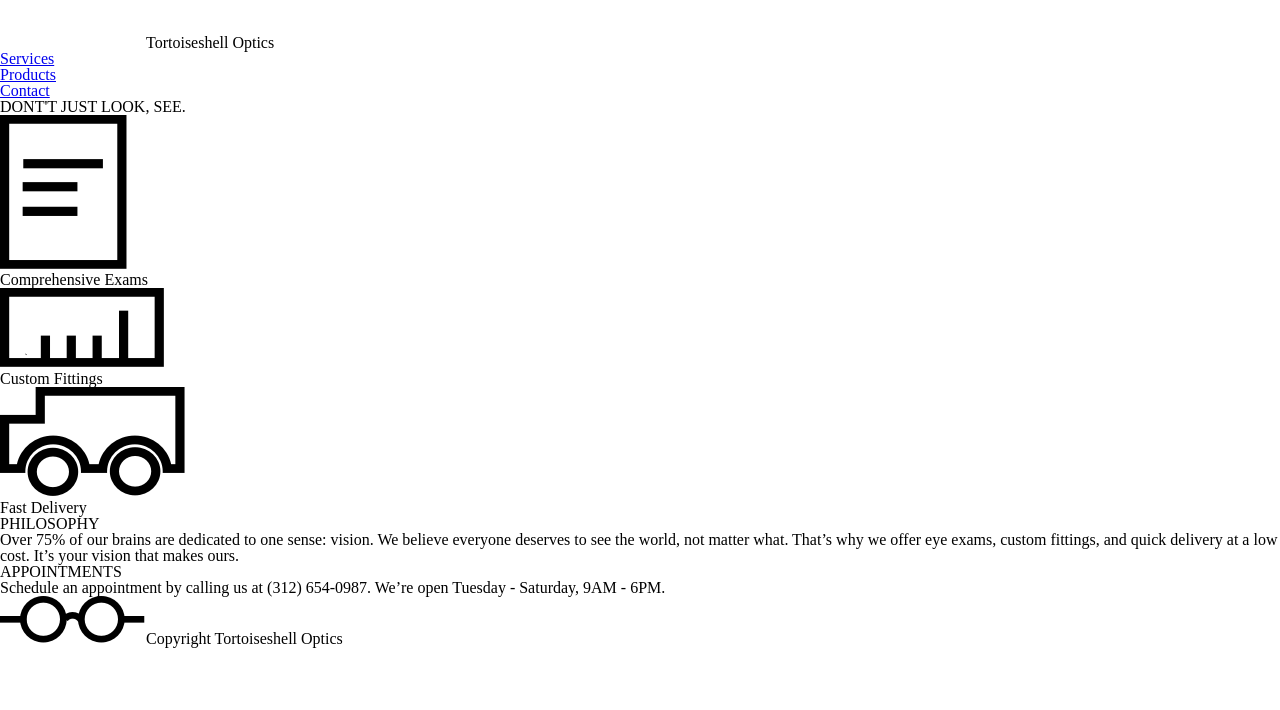
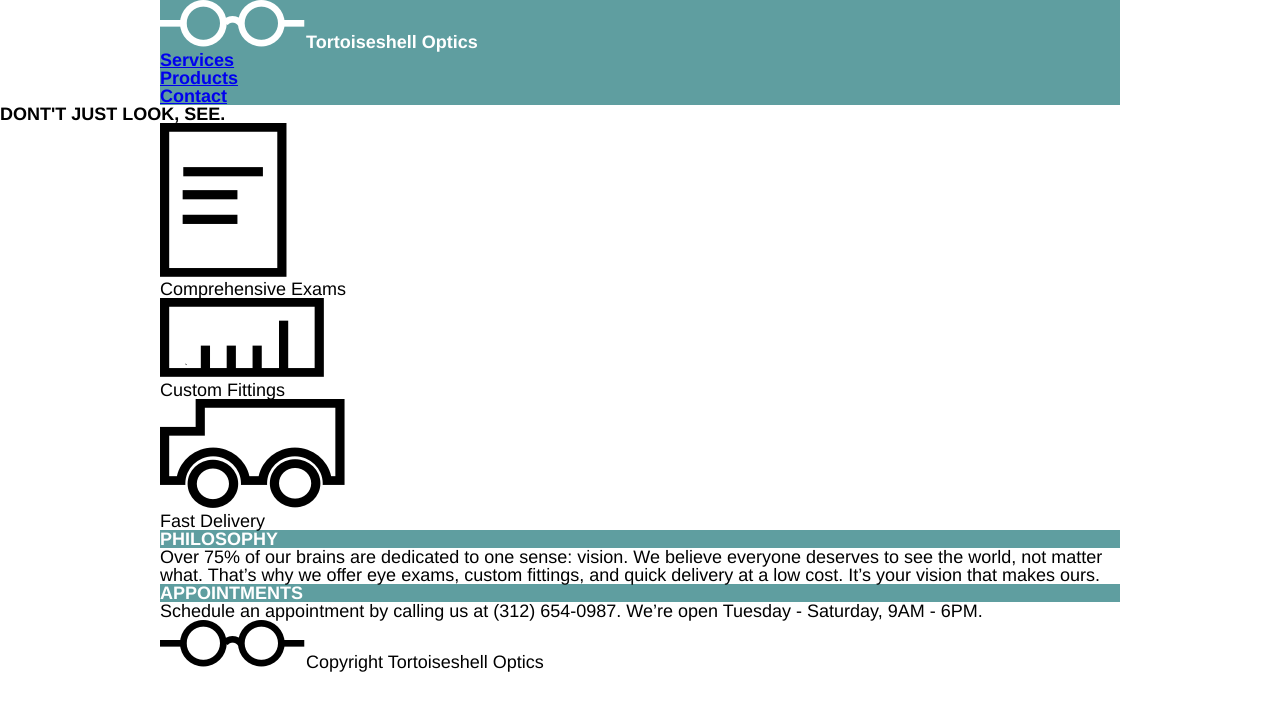
Before and after one commit to zuleta13/TortoiseshellOptics, a plain HTML site: page index.html in a window 1280 px wide. Drawn offline with Linux system fonts and the light colour scheme.

Commit message:
Add classes to HTML elements and universal rules.

```diff
--- a/index.html
+++ b/index.html
@@ -9,10 +9,10 @@
   </head>
   <body>
     <!-- CONTENTS ALL THE SECTION WITH THE BACKGROUND IMAGE -->
-    <section class="top-section container">
-      <header>
+    <section class="top-section full-width">
+      <header class="container white bg-color bold">
         <div class="logo">
-          <img src="./resources/media/logo-white.png" alt=""><!-- --------COMMENT TO PREVENT WHITE SPACE TO APPEAR----- --><span>Tortoiseshell Optics</span>
+          <img src="./resources/media/logo-white.png" alt=""><!-- .......COMMENT TO PREVENT WHITE SPACE TO APPEAR.... --><span>Tortoiseshell Optics</span>
         </div>
         <nav>
           <ul>
@@ -22,15 +22,15 @@
           </ul>
         </nav>
       </header>
-      <div class="slogan">
+      <div class="slogan bold">
         <h1>DONT'T JUST LOOK, SEE.</h1>
       </div>
     </section>
 
     <!-- BOTTOM SECTION -->
-    <section class="bottom-section container">
+    <section class="bottom-section full-width">
       <!-- SERVICES -->
-      <div class="services">
+      <div class="services container">
         <div class="service">
           <img src="./resources/media/paper-icon.png" alt="">
           <p class="description">Comprehensive Exams</p>
@@ -45,21 +45,21 @@
         </div>
       </div>
       <!-- INFORMATION -->
-      <div class="info">
+      <div class="info container">
         <div class="info-piece philosophy">
-          <h3>PHILOSOPHY</h3>
+          <h3 class="white bg-color bold">PHILOSOPHY</h3>
           <p>Over 75% of our brains are dedicated to one sense: vision. We believe everyone deserves to see the world, not matter what. That’s why we offer eye exams, custom fittings, and quick delivery at a low cost. It’s your vision that makes ours.</p>
         </div>
         <div class="info-piece appointments">
-          <h3>APPOINTMENTS</h3>
+          <h3 class="white bg-color bold">APPOINTMENTS</h3>
           <p>Schedule an appointment by calling us at (312) 654-0987. We’re open Tuesday - Saturday, 9AM - 6PM.</p>
         </div>
       </div>
     </section>
     <!-- FOOTER -->
-    <footer class="container">
-      <div class="copyright">
-        <img src="./resources/media/logo-black.png" alt=""><!-- ----------COMMENT TO PREVENT WHITE SPACE TO APPEAR----------- --><span>Copyright Tortoiseshell Optics</span>
+    <footer class="full-width">
+      <div class="copyright container">
+        <img src="./resources/media/logo-black.png" alt=""><!-- .........COMMENT TO PREVENT WHITE SPACE TO APPEAR..... --><span>Copyright Tortoiseshell Optics</span>
       </div>
     </footer>
   </body>
--- a/resources/css/style.css
+++ b/resources/css/style.css
@@ -0,0 +1,27 @@
+/* UNIVERSAL STYLES */
+html {
+    font-family: Helvetica;
+    font-size: 18px;
+    line-height: 1.4;
+}
+
+.full-width {
+  width: 100%;
+}
+
+.container {
+  width: 960px;
+  margin: 0 auto;
+}
+
+.white {
+  color: white;
+}
+
+.bg-color {
+  background-color: cadetblue;
+}
+
+.bold {
+  font-weight: bold;
+}
```
